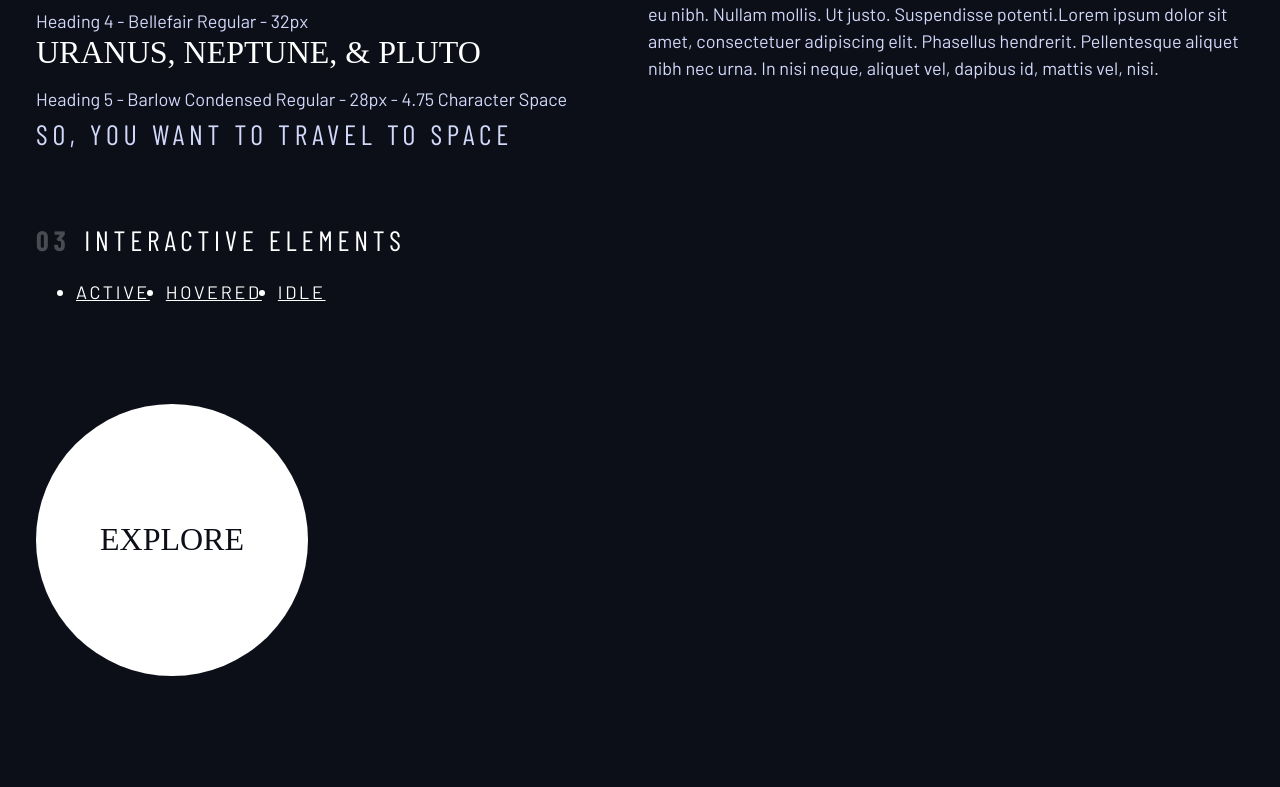
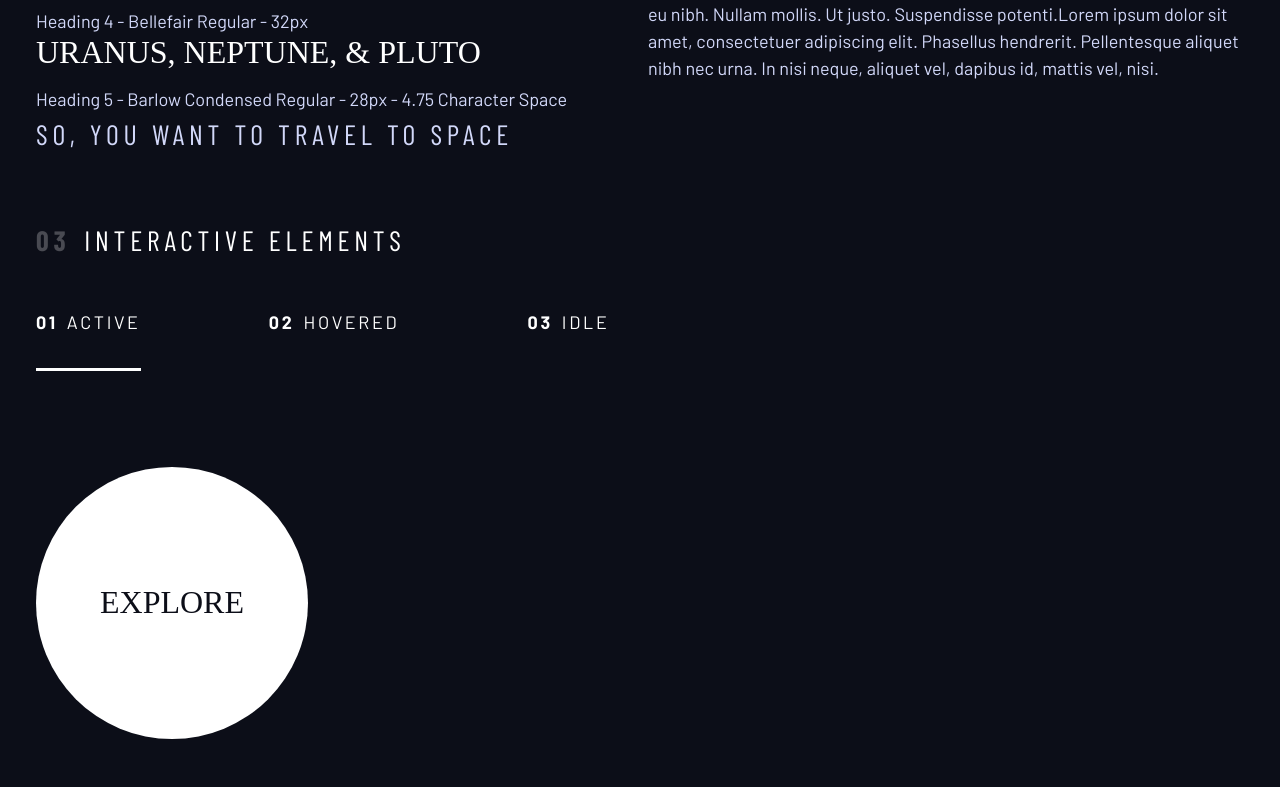
Before and after one commit to kainpets/KP_design_system, a plain HTML site: page site/index.html in a window 1280 px wide. Shown: the part 886-1673 px from the top of the page. Before the commit the page ends 1610 px from the top, so only its background shows below. Drawn offline with nearby package versions, Linux system fonts and the light colour scheme; a web font is replaced by a local one.

Commit message:
Add underline indicators section with styling
Added a list of underlince indicators that change depending on their hover/focus state. Simple border-bottom and padding plus custom property to declare opacity. Great advanced CSS selectors to learn!

```diff
--- a/site/index.css
+++ b/site/index.css
@@ -22,6 +22,7 @@
   --ff-serif: "Bellefair", serif;
   --ff-sans-cond: "Barlow Condensed", sans-seriff;
   --ff-sans-normal: "Barlow", sans-serif;
+
 }
 
 /* --------------------------- */
@@ -199,8 +200,33 @@ input, button, textarea, select {
   opacity: 1;
 }
 
-/* my CSS */
+.primary-navigation {
+  gap: 8rem;
+  --underline-gap: 2rem;
+  list-style: none;
+  padding: 0;
+  margin: 0;
+}
 
-.colors {
-  justify-content: space-around;
+.primary-navigation a {
+  text-decoration: none;
 }
+
+.primary-navigation a > span {
+  font-weight: 700;
+  margin-right: .5em;
+}
+
+.underline-indicators > * {
+  padding: var(--underline-gap, 1rem) 0;
+  border-bottom: .2rem solid hsl(var(--clr-white) / 0);
+}
+
+.underline-indicators > *:hover,
+.underline-indicators > *:focus {
+  border-color: hsl(var(--clr-white) / 0.5);
+}
+
+.underline-indicators > .active {
+  border-color: hsl(var(--clr-white) / 1);
+}
--- a/site/index.html
+++ b/site/index.html
@@ -139,10 +139,10 @@
         <!-- naviagtion -->
         <div>
           <nav>
-            <ul class="primary-navigation flex">
-              <li><a class="uppercase text-white letter-spacing-2" href="#">Active</a></li>
-              <li><a class="uppercase text-white letter-spacing-2" href="#">Hovered</a></li>
-              <li><a class="uppercase text-white letter-spacing-2" href="#">Idle</a></li>
+            <ul class="primary-navigation underline-indicators flex">
+              <li class="active"><a class="uppercase text-white letter-spacing-2" href="#"><span >01</span>Active</a></li>
+              <li><a class="uppercase text-white letter-spacing-2" href="#"><span >02</span>Hovered</a></li>
+              <li><a class="uppercase text-white letter-spacing-2" href="#"><span >03</span>Idle</a></li>
             </ul>
           </nav>
         </div>
```
